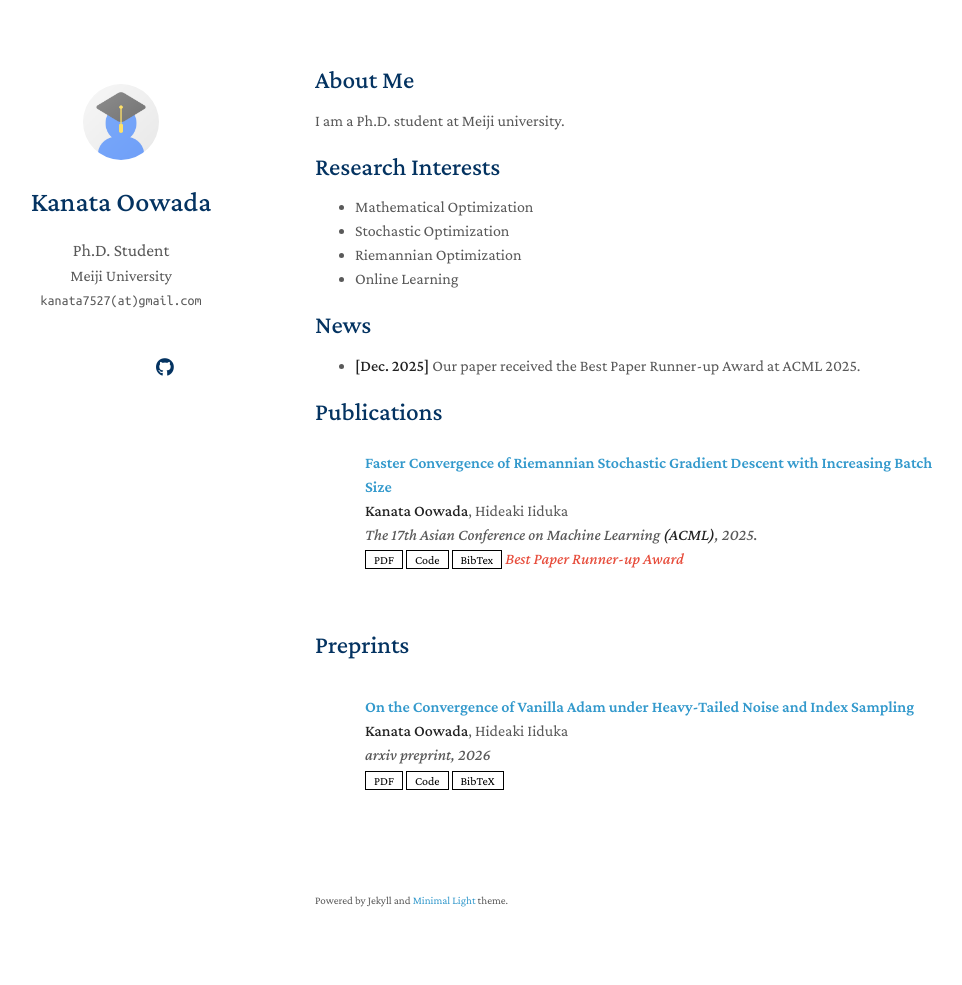
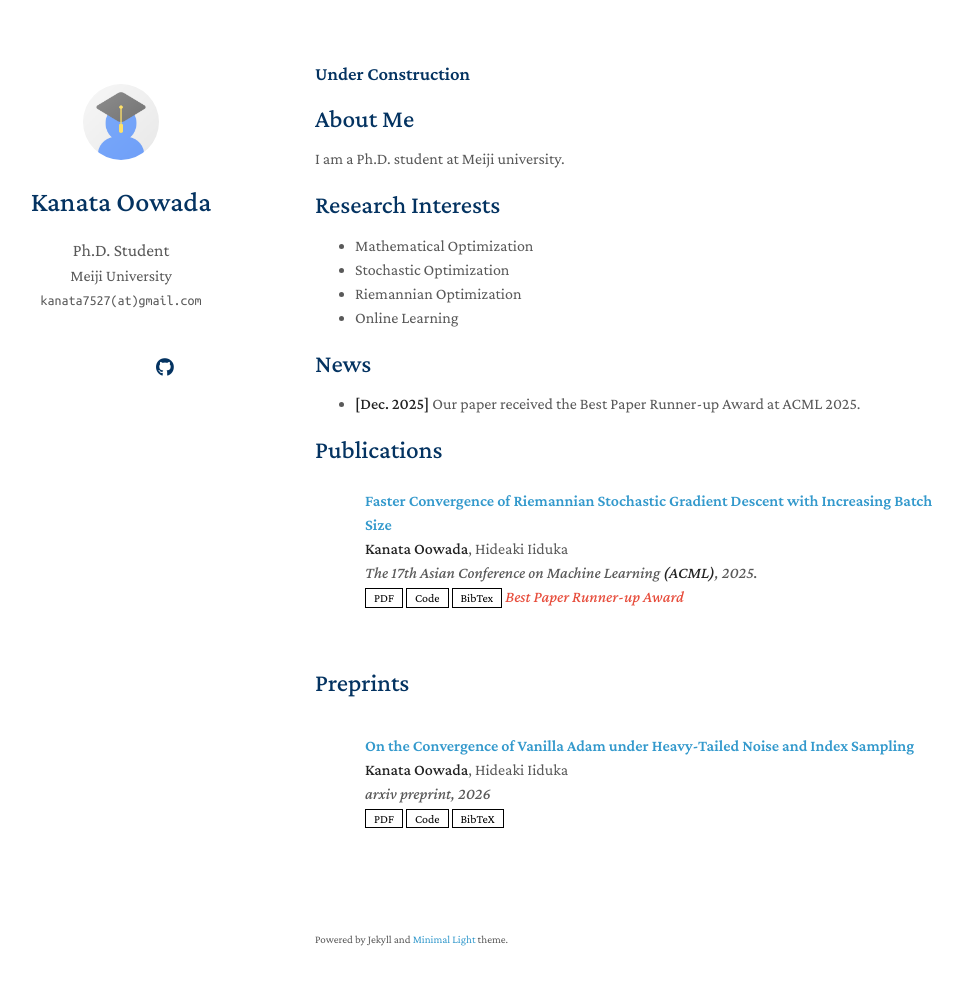
Before and after one commit to KanataOowada/KanataOowada.github.io, a Jekyll site: the page built from index.md, in a window 1280 px wide and 1020 px high. Shown: the top 985 px of the window, without its empty margins (155-1117 px from the left). Built offline with Jekyll 4.4.1, drawn with Linux system fonts in a browser that asks for light colours; a style sheet for code colours, icons or effects is not loaded; our own code applies the rules of GitHub Pages for plain Markdown files.

Commit message:
Update index.md

```diff
--- a/index.md
+++ b/index.md
@@ -1,6 +1,8 @@
 ---
 layout: homepage
 ---
+
+### Under Construction
 
 ## About Me
 
```
